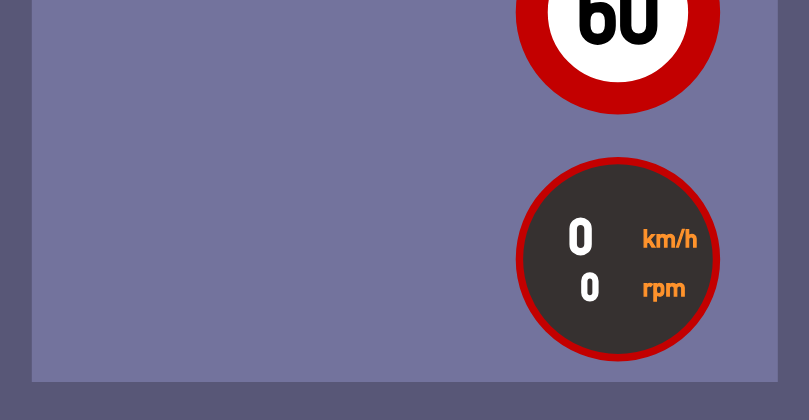
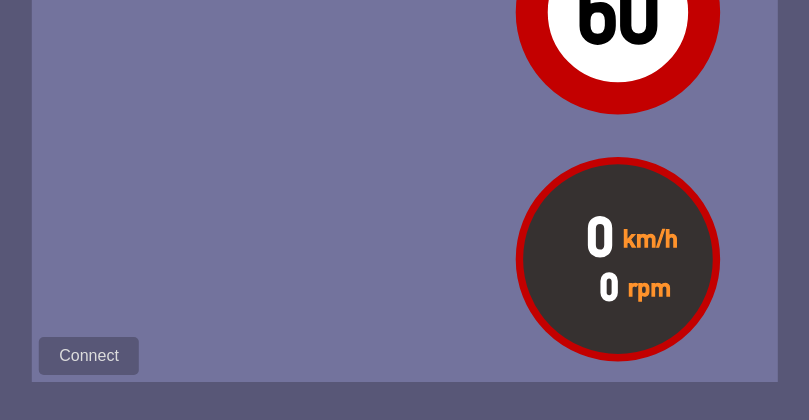
Before and after one commit to mikkelimatlock/koharuri_drivers_aide, a website: page rikka_public/main.html in a window 1280 px wide. Shown: the part 370-790 px from the top of the page, without its empty margins (235-1044 px from the left). Drawn offline with Linux system fonts and the light colour scheme.

Commit message:
manual connect/disconnect button

```diff
--- a/rikka_public/agent.css
+++ b/rikka_public/agent.css
@@ -106,7 +106,7 @@ body {
   height: 100%;
 }
 
-#agentPortrait, #svgSpeedLimit, #svgSpeedoTachoMeter{
+#agentPortrait, #svgSpeedLimit, #svgSpeedoTachoMeter, #wsButton{
   position: absolute;
   object-fit: contain;
 }
@@ -139,3 +139,16 @@ body {
   max-width: 100%;
   max-height: 100%;
 }
+
+#wsButton {
+  bottom: 1%;
+  left: 1%;
+  padding: 10px 20px;
+  font-size: 1em;
+  color: #ddd;
+  background-color: #585777;
+  border: none;
+  border-radius: 5px;
+  cursor: pointer;
+  transition: background-color 0.3s ease;
+}
--- a/rikka_public/agent_actions.js
+++ b/rikka_public/agent_actions.js
@@ -23,9 +23,23 @@ function isValidJSON(str) {
 }
 
 // WebSocket
-const socket = new WebSocket(`ws://${wsHost}:${wsPort}`);
+var socket;
+var isConnected = false;
+
+document.getElementById('wsButton').addEventListener('click', function() {
+  if (isConnected) {
+    socket.close();
+  } else {
+    socket = new WebSocket(`ws://${wsHost}:${wsPort}`);
     socket.onopen = () => {
       socket.send(JSON.stringify({type: 'agent', message: 'connected'}));
+      isConnected = true;
+      document.getElementById('wsButton').innerText = 'Disconnect';
+      // Todo: add an agent action prompting that connection is established
+    }
+    socket.onclose = () => {
+      isConnected = false;
+      document.getElementById('wsButton').innerText = 'Connect';
     }
     socket.addEventListener('message', function (event) {
       if (isValidJSON(event.data)) {
@@ -63,6 +77,8 @@ socket.addEventListener('message', function (event) {
       }
       else {
         console.log(event.data);
+      }
+    });
   }
 });
 
--- a/rikka_public/main.html
+++ b/rikka_public/main.html
@@ -14,11 +14,12 @@
             </svg>
             <svg id="svgSpeedoTachoMeter" width="100%" height="100%" viewBox="0 0 100 100" preserveAspectRatio="xMidYMid meet" xmlns="http://www.w3.org/2000/svg">
                 <circle cx="50" cy="50" r="40" fill="#363130" stroke="#c30000" stroke-width="3"/>
-                <text x="30%" y="42%" text-anchor="left" fill="#fff" stroke="#fff" stroke-width="1px" dy=".3em" font-family="DIN-1451" font-size=20 id="speedNumericalValue">0</text>
-                <text x="60%" y="42%" text-anchor="right" fill="#ff932c" stroke="#ff932c" stroke-width="0.5px" dy=".3em" font-family="DIN-1451" font-size=10>km/h</text>
-                <text x="35%" y="62%" text-anchor="left" fill="#fff" stroke="#fff" stroke-width="1px" dy=".3em" font-family="DIN-1451" font-size=15 id="tachoNumericalValue">0</text>
-                <text x="60%" y="62%" text-anchor="right" fill="#ff932c" stroke="#ff932c" stroke-width=".5px" dy=".3em" font-family="DIN-1451" font-size=10>rpm</text>
+                <text x="48%" y="42%" text-anchor="end" fill="#fff" stroke="#fff" stroke-width="1px" dy=".3em" font-family="DIN-1451" font-size=22 id="speedNumericalValue">0</text>
+                <text x="52%" y="42%" text-anchor="start" fill="#ff932c" stroke="#ff932c" stroke-width="0.05em" dy=".3em" font-family="DIN-1451" font-size=10>km/h</text>
+                <text x="50%" y="65%" text-anchor="end" fill="#fff" stroke="#fff" stroke-width="1px" dy=".1em" font-family="DIN-1451" font-size=15 id="tachoNumericalValue">0</text>
+                <text x="54%" y="62%" text-anchor="start" fill="#ff932c" stroke="#ff932c" stroke-width="0.05em" dy=".3em" font-family="DIN-1451" font-size=10>rpm</text>
             </svg>
+            <button id="wsButton">Connect</button>
         </div>
 
     </div>
```
Lines whose indentation alone changed are shown as unchanged.
